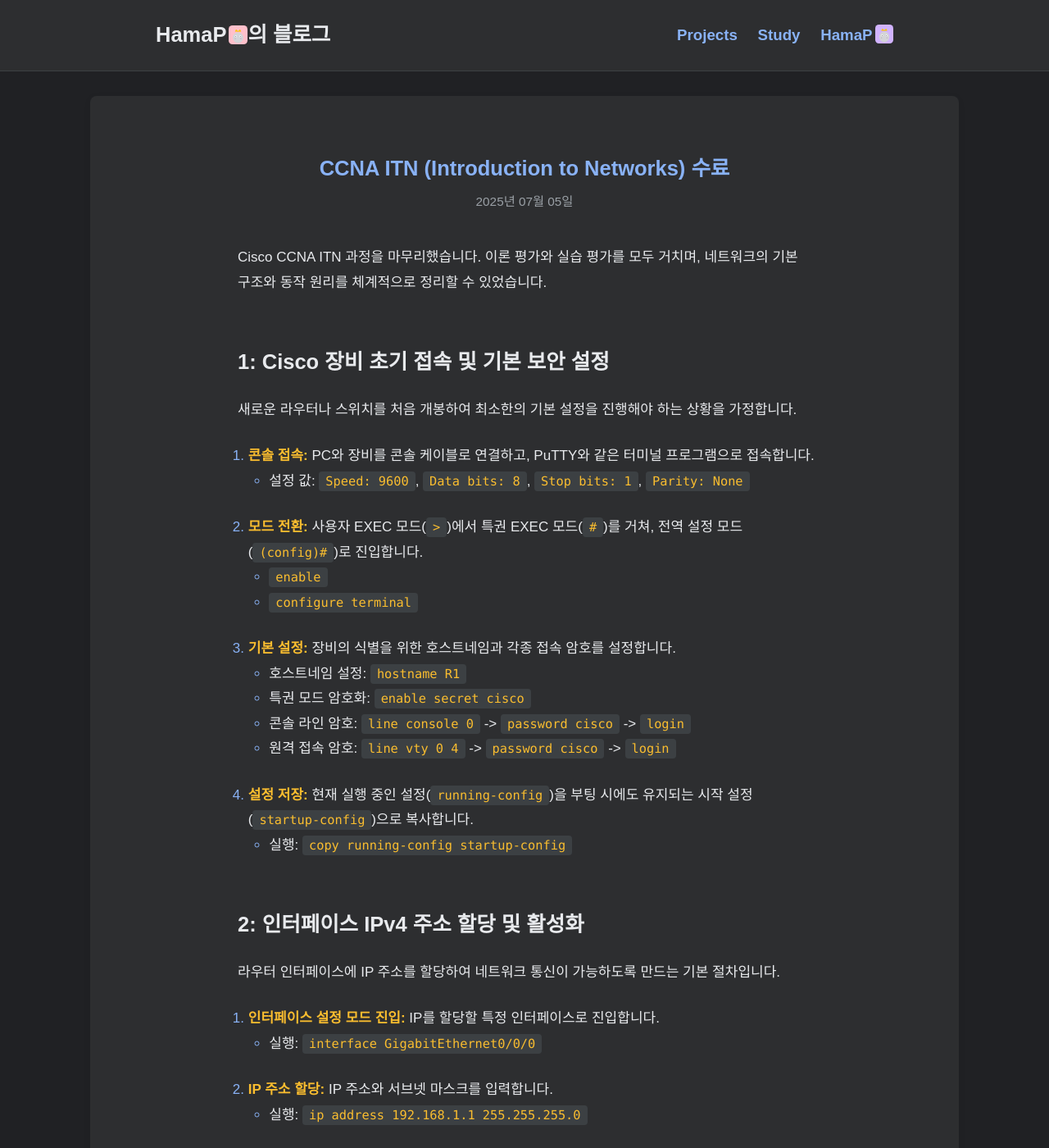
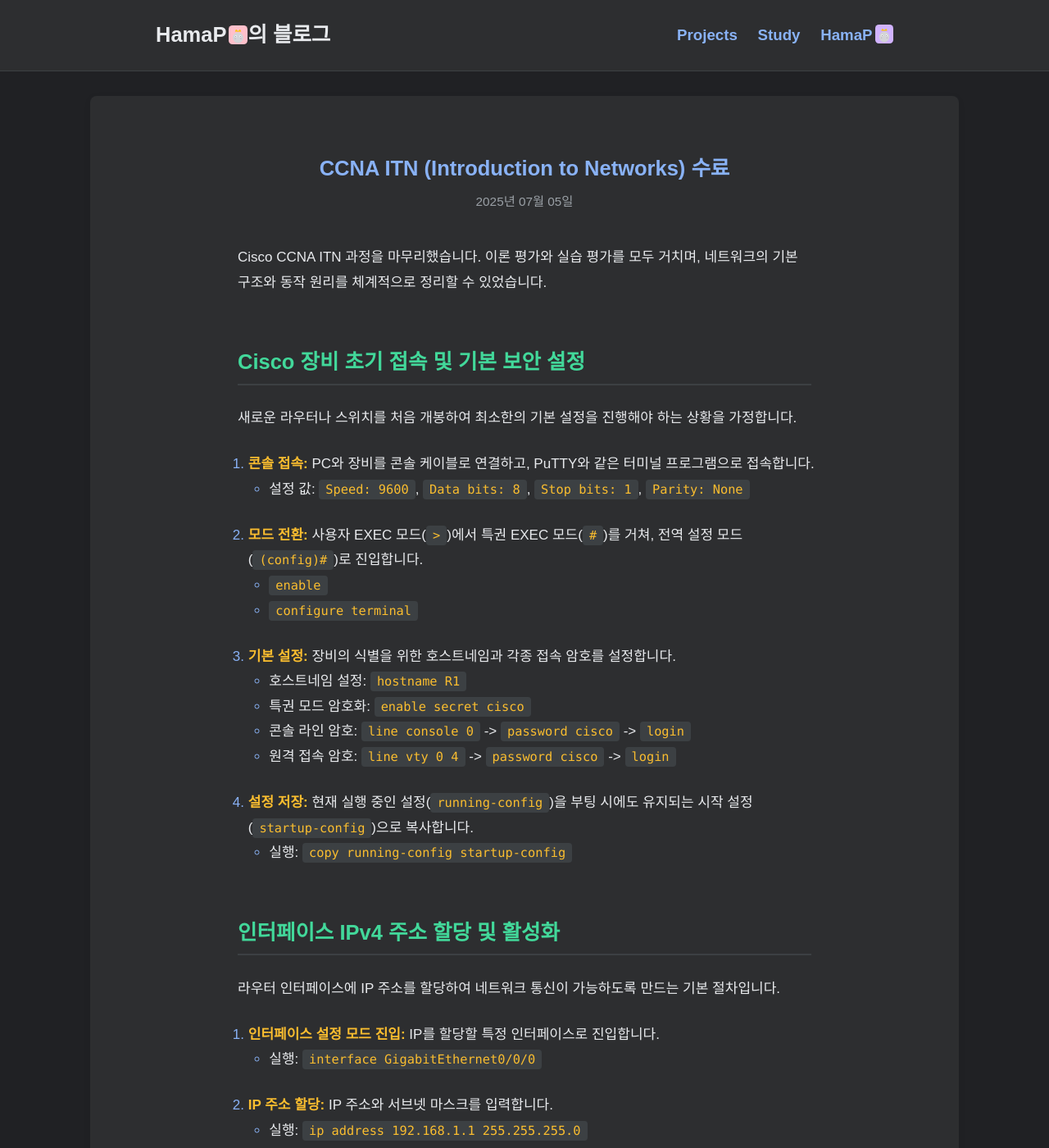
Before and after one commit to HamaP0/HamaP0.github.io, a Jekyll site: the page built from _posts/자격증/2025-07-05-CCNA1_ITN.md, in a window 1280 px wide and 1400 px high. Shown: the whole window at 82% size. Built offline with Jekyll 4.4.1, drawn with Linux system fonts in a browser that asks for light colours; some web fonts are replaced.

Commit message:
Update 2025-07-05-CCNA1_ITN.md

```diff
--- a/_posts/자격증/2025-07-05-CCNA1_ITN.md
+++ b/_posts/자격증/2025-07-05-CCNA1_ITN.md
@@ -7,7 +7,7 @@
 ---
 Cisco CCNA ITN 과정을 마무리했습니다. 이론 평가와 실습 평가를 모두 거치며, 네트워크의 기본 구조와 동작 원리를 체계적으로 정리할 수 있었습니다.
 
-## 1: Cisco 장비 초기 접속 및 기본 보안 설정
+### Cisco 장비 초기 접속 및 기본 보안 설정
 
 새로운 라우터나 스위치를 처음 개봉하여 최소한의 기본 설정을 진행해야 하는 상황을 가정합니다.
 
@@ -27,7 +27,7 @@
 4.  **설정 저장:** 현재 실행 중인 설정(`running-config`)을 부팅 시에도 유지되는 시작 설정(`startup-config`)으로 복사합니다.
     *   실행: `copy running-config startup-config`
 
-## 2: 인터페이스 IPv4 주소 할당 및 활성화
+### 인터페이스 IPv4 주소 할당 및 활성화
 
 라우터 인터페이스에 IP 주소를 할당하여 네트워크 통신이 가능하도록 만드는 기본 절차입니다.
 
@@ -43,7 +43,7 @@
 4.  **상태 확인:** 설정 모드에서 빠져나와 `show` 명령어로 인터페이스의 상태와 할당된 IP를 확인합니다.
     *   확인: `show ip interface brief`
 
-## 네트워크 핵심 개념 및 명령어
+#### 네트워크 핵심 개념 및 명령어
 
 네트워크의 동작을 이해하기 위해 `ping`과 `traceroute` 같은 기본적인 도구를 사용하는 것은 중요합니다. 이 과정에서는 특히 네트워크의 근간을 이루는 핵심 개념들을 정확히 아는 것이 필요했습니다.
 
```
Also changed, not shown: other parts of _posts/자격증/2025-07-05-CCNA1_ITN.md (+1 -1 lines).
